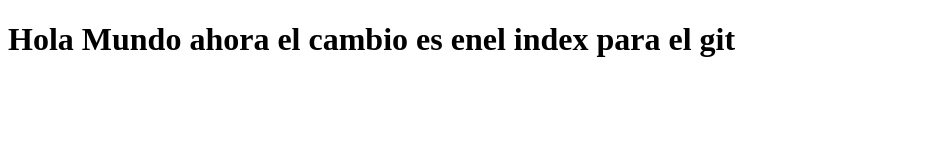
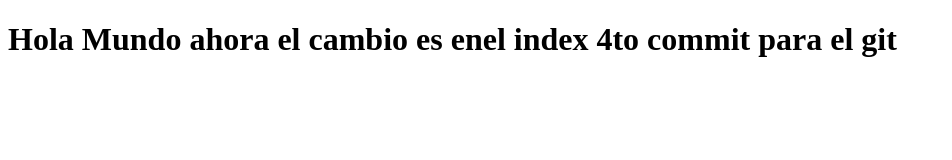
Before and after one commit to JaimeACG/mi-primer-repo, a plain HTML site: page index.html in a window 1280 px wide. Shown: the whole page, without its empty margins (0-952 px from the left). Drawn offline with Linux system fonts and the light colour scheme.

Commit message:
mi cuarto commit

```diff
--- a/index.html
+++ b/index.html
@@ -7,6 +7,6 @@
     <title>Mi Página</title>
 </head>
 <body>
-    <h1>Hola Mundo ahora el cambio es enel index para el git</h1>
+    <h1>Hola Mundo ahora el cambio es enel index 4to commit para el git</h1>
 </body>
 </html>
```
